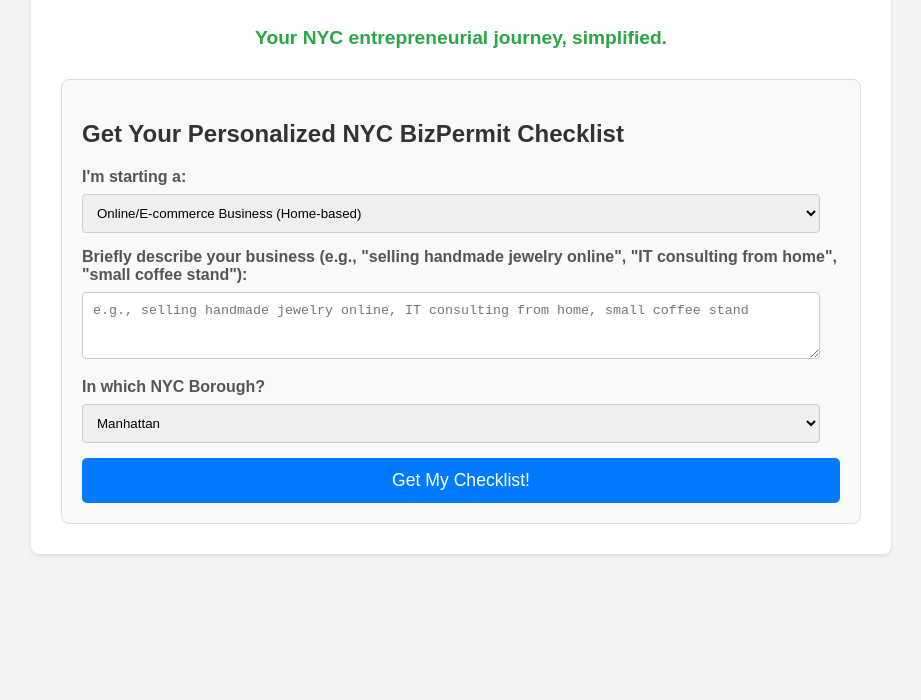
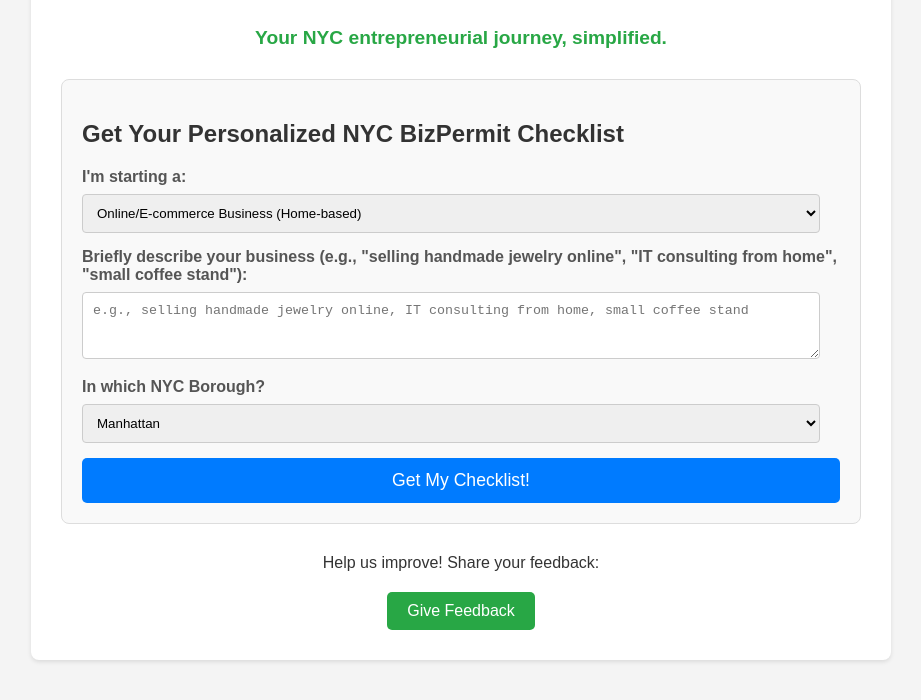
Before and after one commit to mawpulseai1/nyc-bizpermit-navigator, a website: page index.html in a window 1280 px wide. Shown: the part 189-889 px from the top of the page, without its empty margins (179-1100 px from the left). Before the commit the page ends 800 px from the top, so only its background shows below. Drawn offline with Linux system fonts and the light colour scheme.

Commit message:
Added Google Analytics and feedback form link

```diff
--- a/index.html
+++ b/index.html
@@ -36,6 +36,17 @@
         }
     </style>
 </head>
+
+<!-- Google tag (gtag.js) -->
+<script async src="https://www.googletagmanager.com/gtag/js?id=G-J7VQQJXVEG"></script>
+<script>
+  window.dataLayer = window.dataLayer || [];
+  function gtag(){dataLayer.push(arguments);}
+  gtag('js', new Date());
+
+  gtag('config', 'G-J7VQQJXVEG');
+</script>
+
 <body>
     <div class="container">
         <h1>NYC BizPermit Navigator</h1>
@@ -75,6 +86,28 @@
             <div id="checklistOutput">
                 </div>
         </div>
+
+        <div class="feedback-section" style="text-align: center; margin-top: 30px;">
+    <p>Help us improve! Share your feedback:</p>
+    <a href="https://docs.google.com/forms/d/e/1FAIpQLSfWGFZabEhkq218REGucHU4aOM9FC5r5dd9xqftmi1hI_d27Q/viewform?usp=header" target="_blank" class="feedback-button">Give Feedback</a>
+</div>
+
+<style>
+    .feedback-button {
+        display: inline-block;
+        padding: 10px 20px;
+        background-color: #28a745; /* Green button */
+        color: white;
+        text-decoration: none;
+        border-radius: 5px;
+        font-size: 1em;
+        transition: background-color 0.3s ease;
+    }
+    .feedback-button:hover {
+        background-color: #218838;
+    }
+</style>
+
 
         <style>
             /* Add some basic styling for the new elements */
@@ -145,6 +178,9 @@
             }
         </style>
 
+
+
+
     </div>
 
 <script>
```
